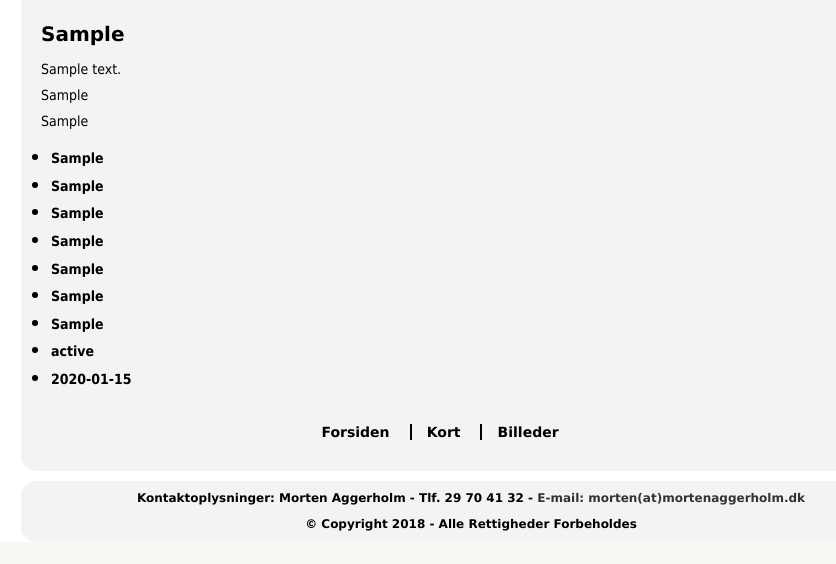
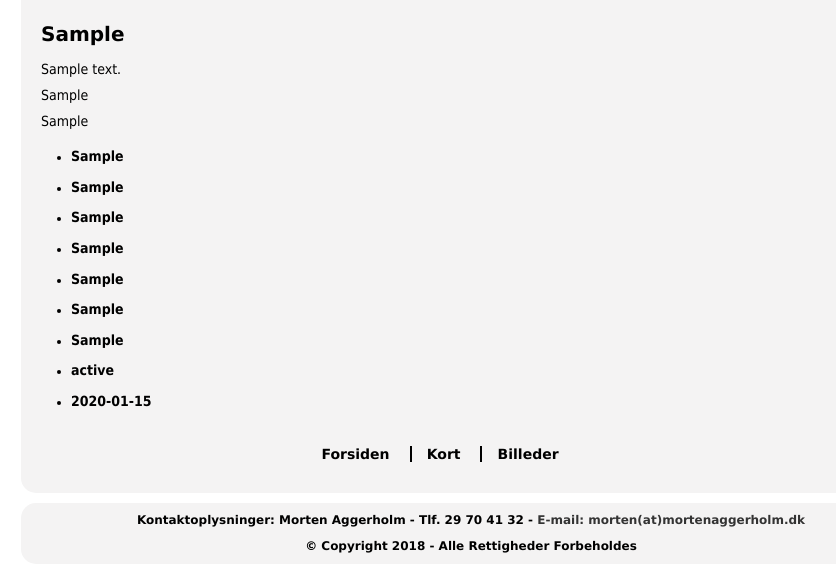
Before and after one commit to mortenaggerholm/website, a PHP site: page / in a window 1280 px wide. Shown: the part 487-1051 px from the top of the page, without its empty margins (159-995 px from the left). Before the commit the page ends 1018 px from the top, so only its background shows below. Run offline with PHP 8.4, Linux system fonts and the light colour scheme; tables that the repository leaves empty hold one stand-in row (values such as "Sample post").

Commit message:
Added css for infoTable.sql

```diff
--- a/styles/styles.css
+++ b/styles/styles.css
@@ -191,6 +191,16 @@ nav ul, ul.menu {
     color:#FFF;
 }
 
+#infoTable {
+    font-family: Tahoma, Geneva, Verdana, sans-serif;
+    font-size: 12px;
+}
+
+#infoTable li {
+    margin-left: 20px;
+    margin-top: 5px;
+}
+
 #infotext {
     margin: 10px 5px 10px 10px;
     background-color:#CCC;
```
